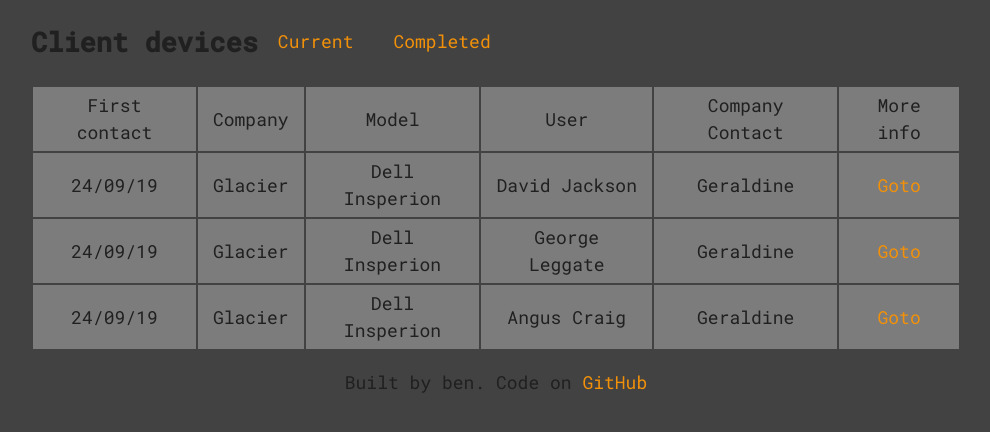
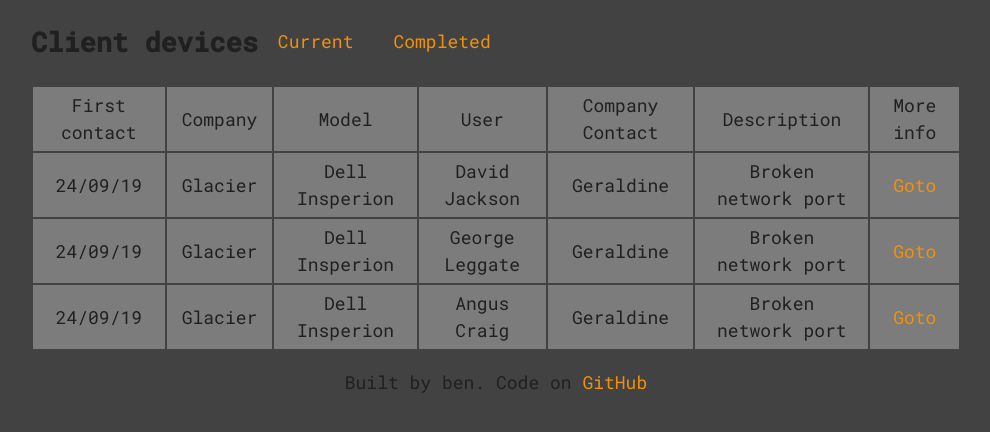
Before and after one commit to xeofd/opencmsys, a PHP site: page /components.php in a window 1280 px wide. Shown: the part 221-653 px from the top of the page, without its empty margins (144-1134 px from the left). Run offline with PHP 8.4, Linux system fonts and the light colour scheme.

Commit message:
Monday night 2 - Updated components page

```diff
--- a/components.php
+++ b/components.php
@@ -45,6 +45,7 @@
                     <td>Model</td>
                     <td>User</td>
                     <td>Company Contact</td>
+                    <td>Description</td>
                     <td>More info</td>
                 </tr>
                 <tr>
@@ -53,6 +54,7 @@
                     <td>Dell Insperion</td>
                     <td>David Jackson</td>
                     <td>Geraldine</td>
+                    <td>Broken network port</td>
                     <td><a href="#">Goto</a></td>
                 </tr>
                 <tr>
@@ -61,6 +63,7 @@
                     <td>Dell Insperion</td>
                     <td>George Leggate</td>
                     <td>Geraldine</td>
+                    <td>Broken network port</td>
                     <td><a href="#">Goto</a></td>
                 </tr>
                 <tr>
@@ -69,6 +72,7 @@
                     <td>Dell Insperion</td>
                     <td>Angus Craig</td>
                     <td>Geraldine</td>
+                    <td>Broken network port</td>
                     <td><a href="#">Goto</a></td>
                 </tr>
             </table>
```
